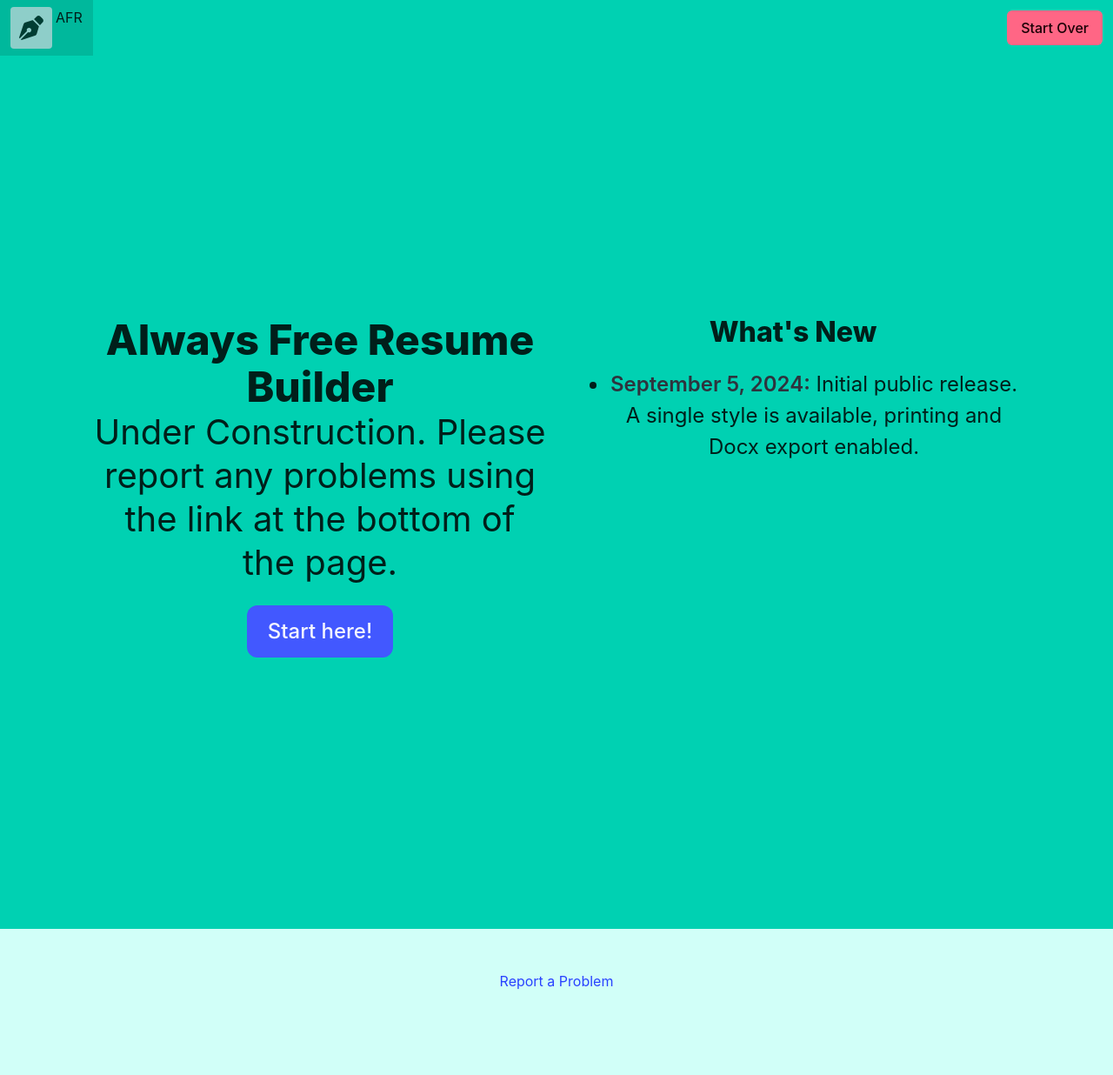
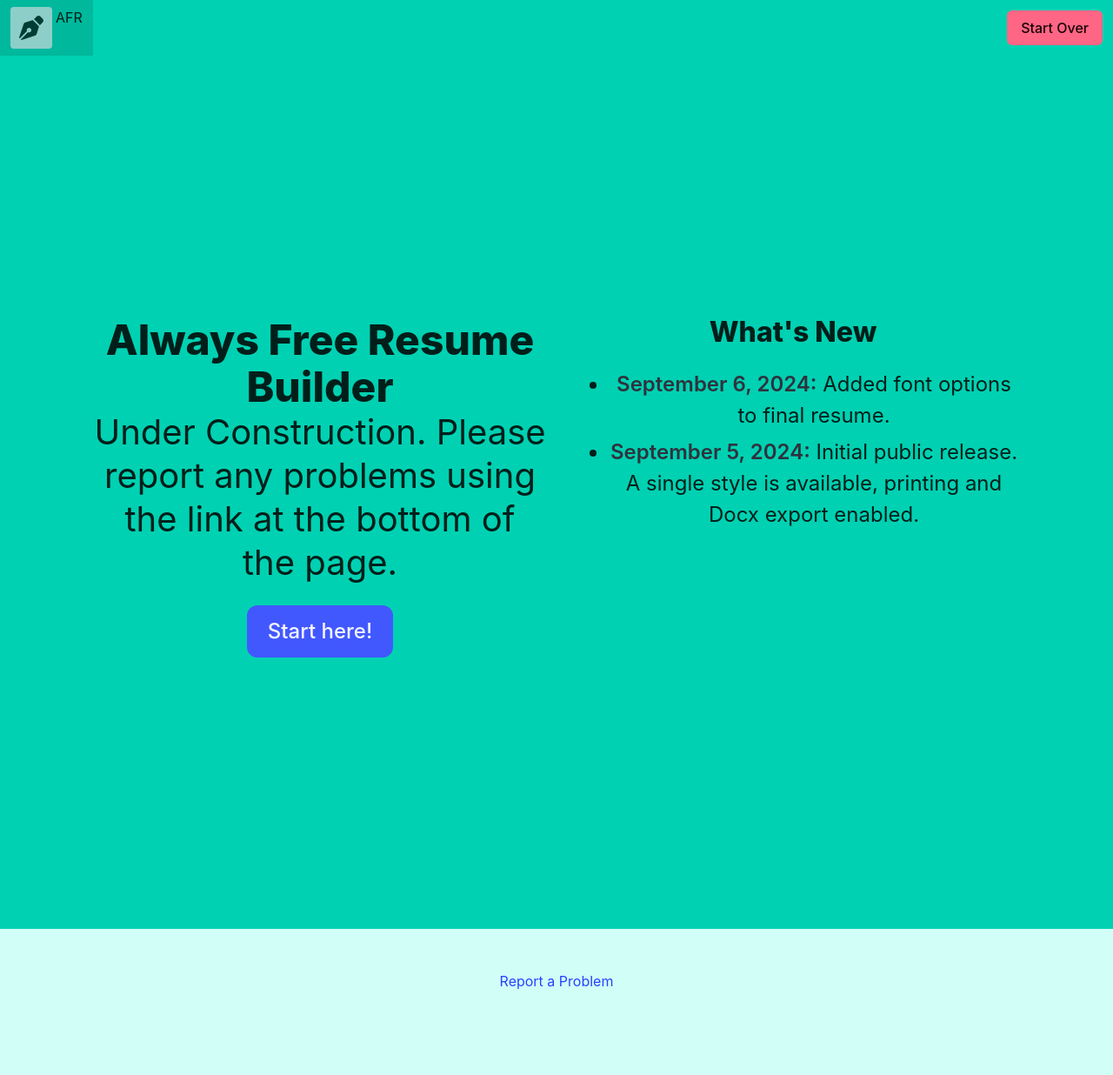
Before and after one commit to HeirOfNorton/alwaysfreeresume, a Jekyll site: the page built from pages/index.html, in a window 1280 px wide. Shown: the whole page at 87% size. Built offline with Jekyll 4.4.1, drawn with Linux system fonts in a browser that asks for light colours.

Commit message:
Updated changelog

```diff
--- a/pages/index.html
+++ b/pages/index.html
@@ -21,6 +21,7 @@ permalink: '/'
                 <h2 class="title is-3">What's New</h2>
                 <div class="content is-large">
                     <ul>
+                        <li><strong>September 6, 2024:</strong> Added font options to final resume.</li>
                         <li><strong>September 5, 2024:</strong> Initial public release. A single style is available, printing and Docx export enabled.</li>
                     </ul>
                 </div>
--- a/pages/print.html
+++ b/pages/print.html
@@ -54,7 +54,7 @@ extrajs: ['docx.min.js', 'FileSaver.min.js']
             <p class="block">
                 Style customization will be below. For now, only page size and margins can be changed.
             </p>
-            <p>
+            <p class="block">
                 Due to differences in formatting and rendering, the printed page and exported Word Document may look slightly different from each other and from the preview to the right.
             </p>
         </div>
```
